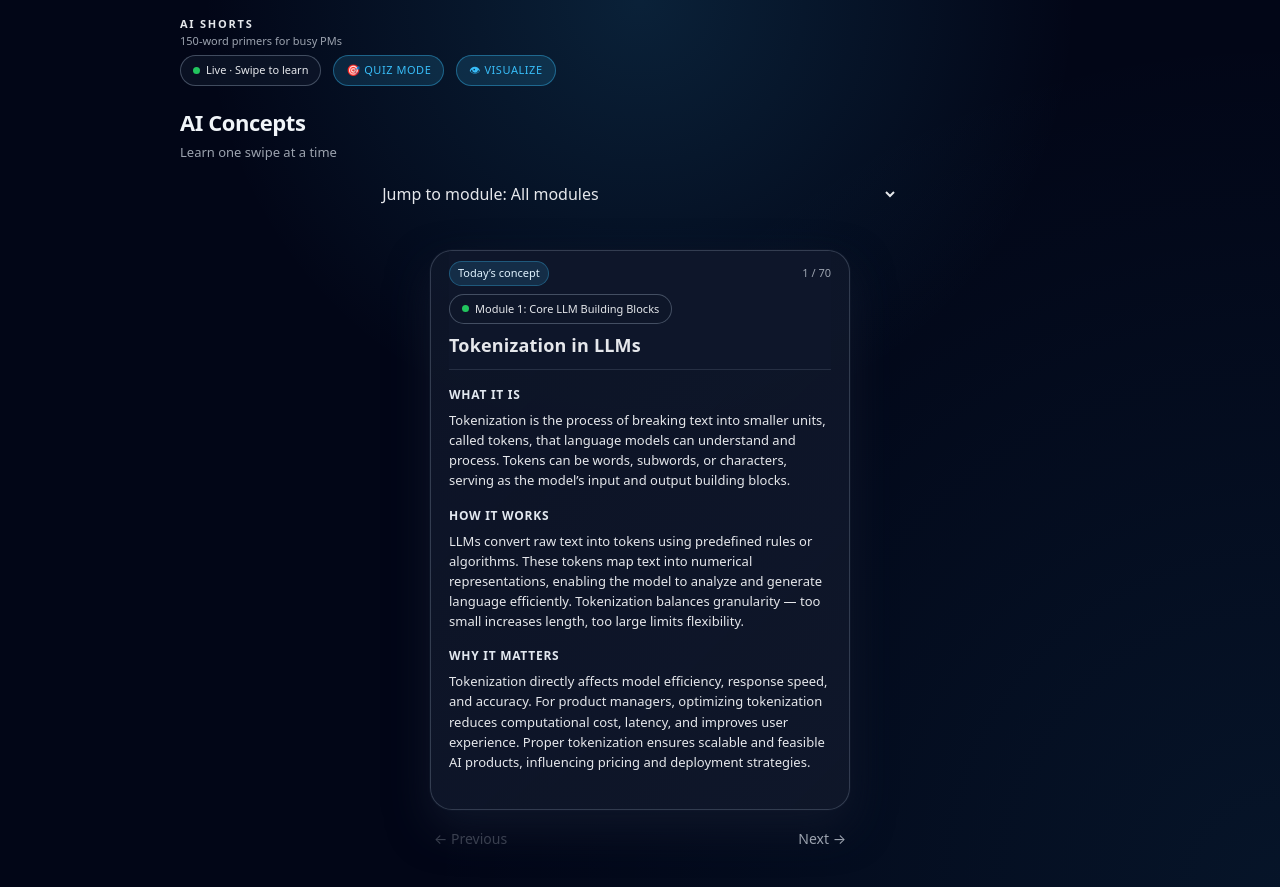
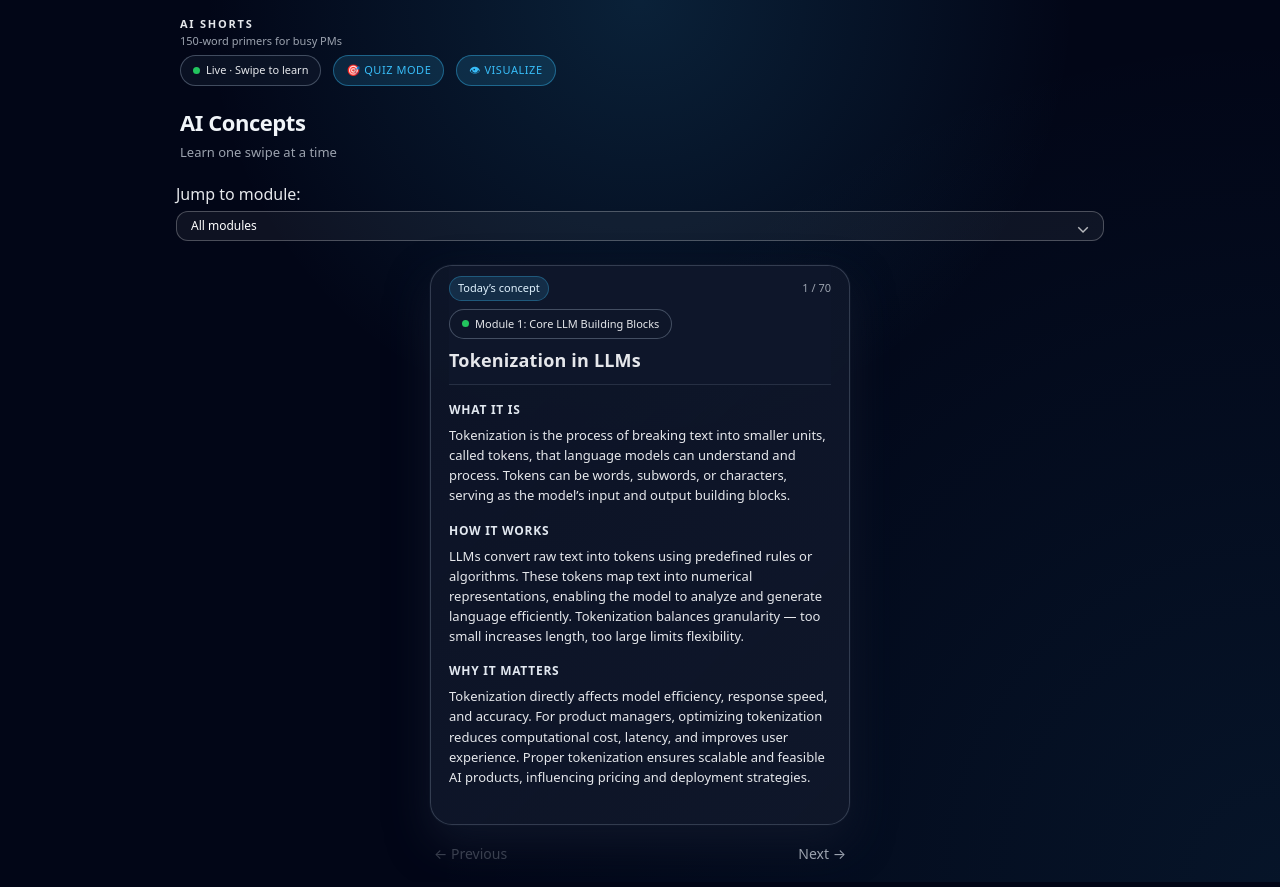
Before and after one commit to ashishgayakwar/ai-shorts, a Next.js app: page /swipe in a window 1280 px wide. Built offline with nearby package versions, Linux system fonts and the light colour scheme.

Commit message:
Added dropdown css

```diff
--- a/app/globals.css
+++ b/app/globals.css
@@ -45,7 +45,7 @@ body {
   display: flex;
   align-items: flex-start;
   justify-content: center;
-  padding: 12px 16px 32px;
+  padding: 12px 16px 12px;
 }
 
 /* -------------------------------------------------------
@@ -605,3 +605,46 @@ body {
 .swipe-card {
   user-select: none;
 }
+.module-filter-wrapper {
+  position: relative;
+  display: block;
+}
+
+.module-filter-bar {
+  width : 100%;
+}
+
+.module-filter-select {
+  width: 100%;
+  display: block;
+  padding: 5px 40px 5px 14px; /* space for arrow */
+  font-size: 12px;
+  color: #ffffff;
+  background: rgba(255, 255, 255, 0.05); /* subtle background */
+  border: 1px solid rgba(255, 255, 255, 0.25); /* visible clean border */
+  border-radius: 12px;
+  appearance: none;
+  -webkit-appearance: none;
+  -moz-appearance: none;
+  outline: none;
+  cursor: pointer;
+  margin-top: 5px;
+}
+
+/* Dropdown arrow */
+.module-filter-wrapper::after {
+  content: "⌄";
+  position: absolute;
+  right: 14px;
+  top: 50%;
+  transform: translateY(-50%);
+  pointer-events: none;
+  font-size: 18px;
+  color: rgba(255, 255, 255, 0.7);
+}
+
+/* Dropdown items */
+.module-filter-select option {
+  background: #0b0f19; /* your navy-dark theme */
+  color: white;
+}
--- a/app/swipe/page.tsx
+++ b/app/swipe/page.tsx
@@ -600,9 +600,13 @@ export default function SwipePage() {
 
   const normalized = normalizeSummary(concept.summary ?? "");
   const sections = parseSummary(normalized);
-  const cleanTitle = (concept.title ?? concept.topic)
+
+  // TS sometimes narrows concept to `never` here; use a safe cast for title/topic
+  const c: any = concept;
+  const cleanTitle = (c.title ?? c.topic ?? "")
     .replace("· foundation topic", "")
     .trim();
+
 
   const currentModule = concept.module;
   const currentModuleName =
@@ -649,6 +653,7 @@ export default function SwipePage() {
           <div className="module-filter-bar">
             <label className="module-filter-label">
               Jump to module:
+              <div className="module-filter-wrapper">
               <select
                 className="module-filter-select"
                 value={
@@ -662,7 +667,7 @@ export default function SwipePage() {
                     {m.label}
                   </option>
                 ))}
-              </select>
+              </select></div>
             </label>
           </div>
         </div>
```
